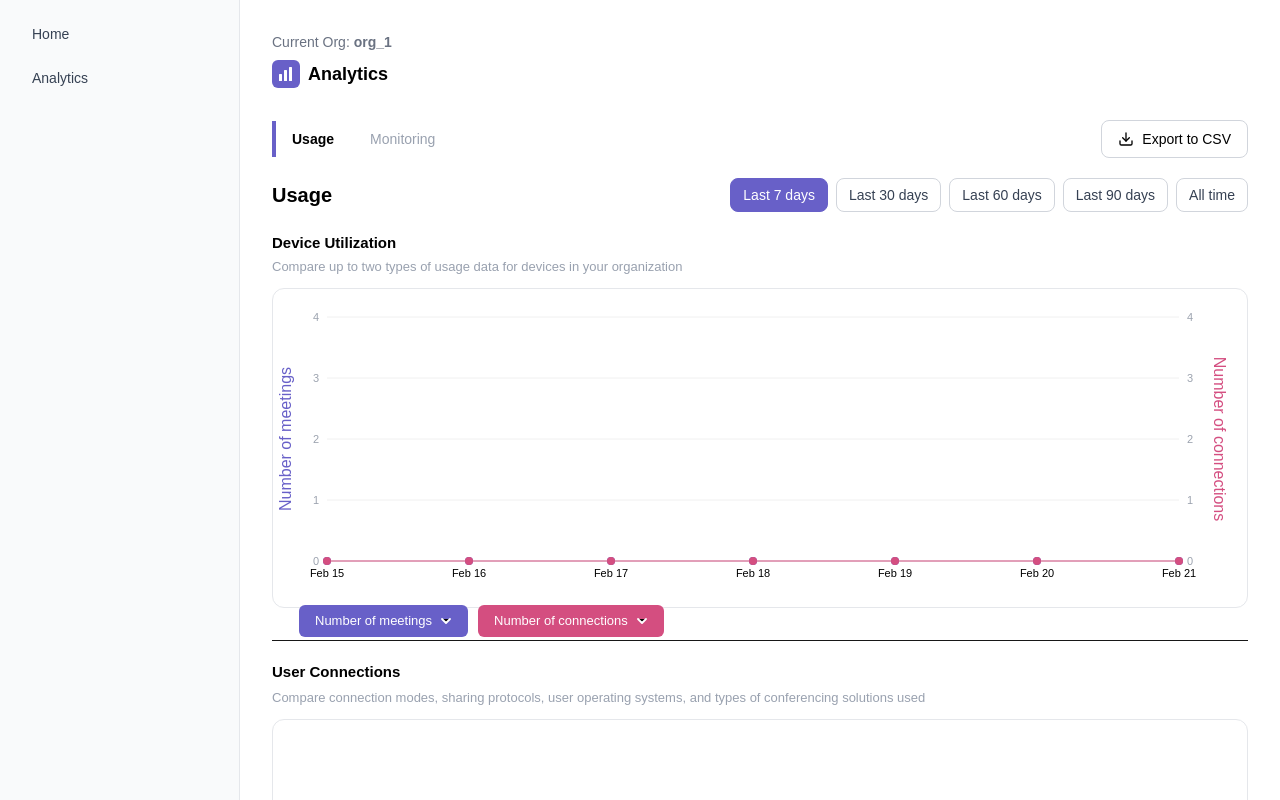
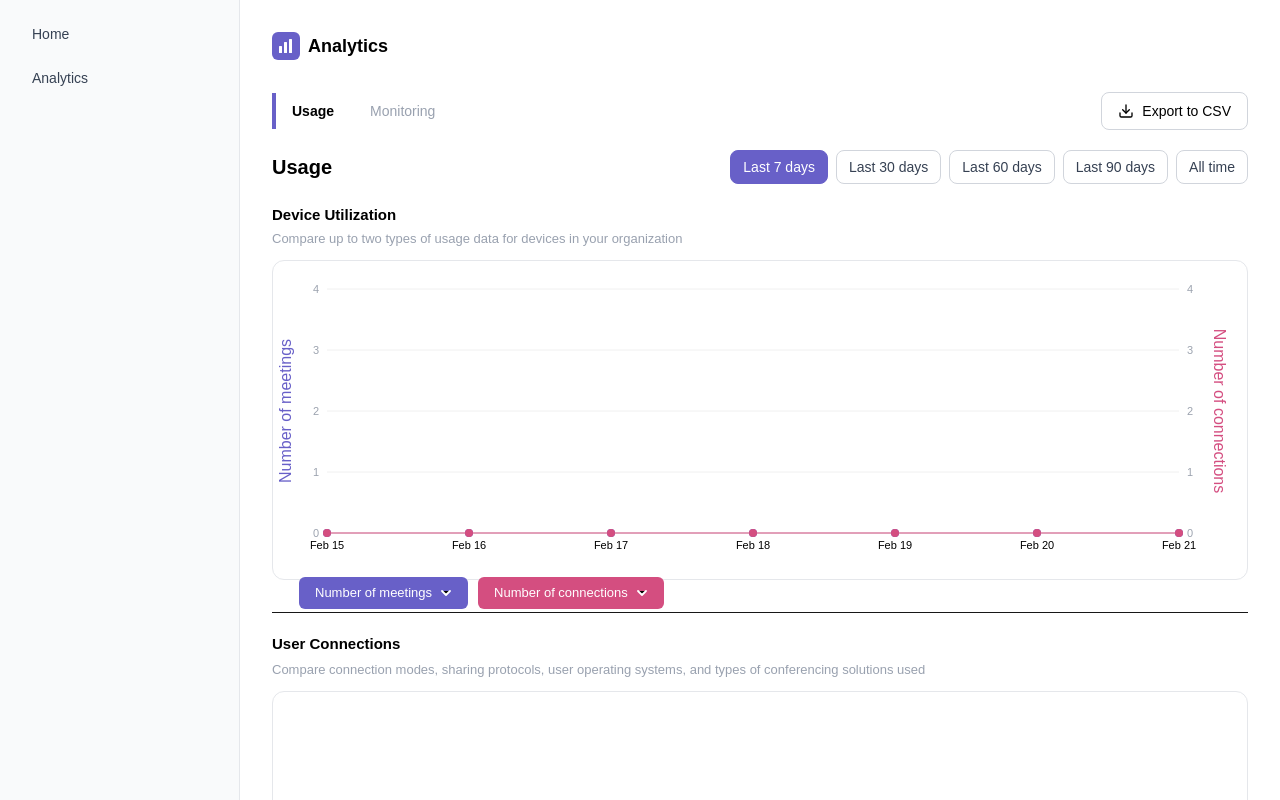
Before and after one commit to vikaspandey-techsierra/mersive-portal, a Next.js app: page /org_1/analytics in a window 1280 px wide. Shown: the top 800 px of the page. Built offline with nearby package versions, Linux system fonts and the light colour scheme.

Commit message:
removed text above analytics page showing org dynamically

```diff
--- a/app/[orgId]/analytics/page.tsx
+++ b/app/[orgId]/analytics/page.tsx
@@ -70,10 +70,6 @@ export default function AnalyticsLayout() {
       <Sidebar />
 
       <div className="flex-1 min-w-0 bg-white p-8">
-        <div className="text-sm text-gray-500 mb-2">
-          Current Org: <strong>{orgId}</strong>
-        </div>
-
         {/* Header */}
         <div className="flex items-center gap-2 mb-3">
           <div className="w-7 h-7 rounded-md bg-[#6860C8] flex items-center justify-center">
```
